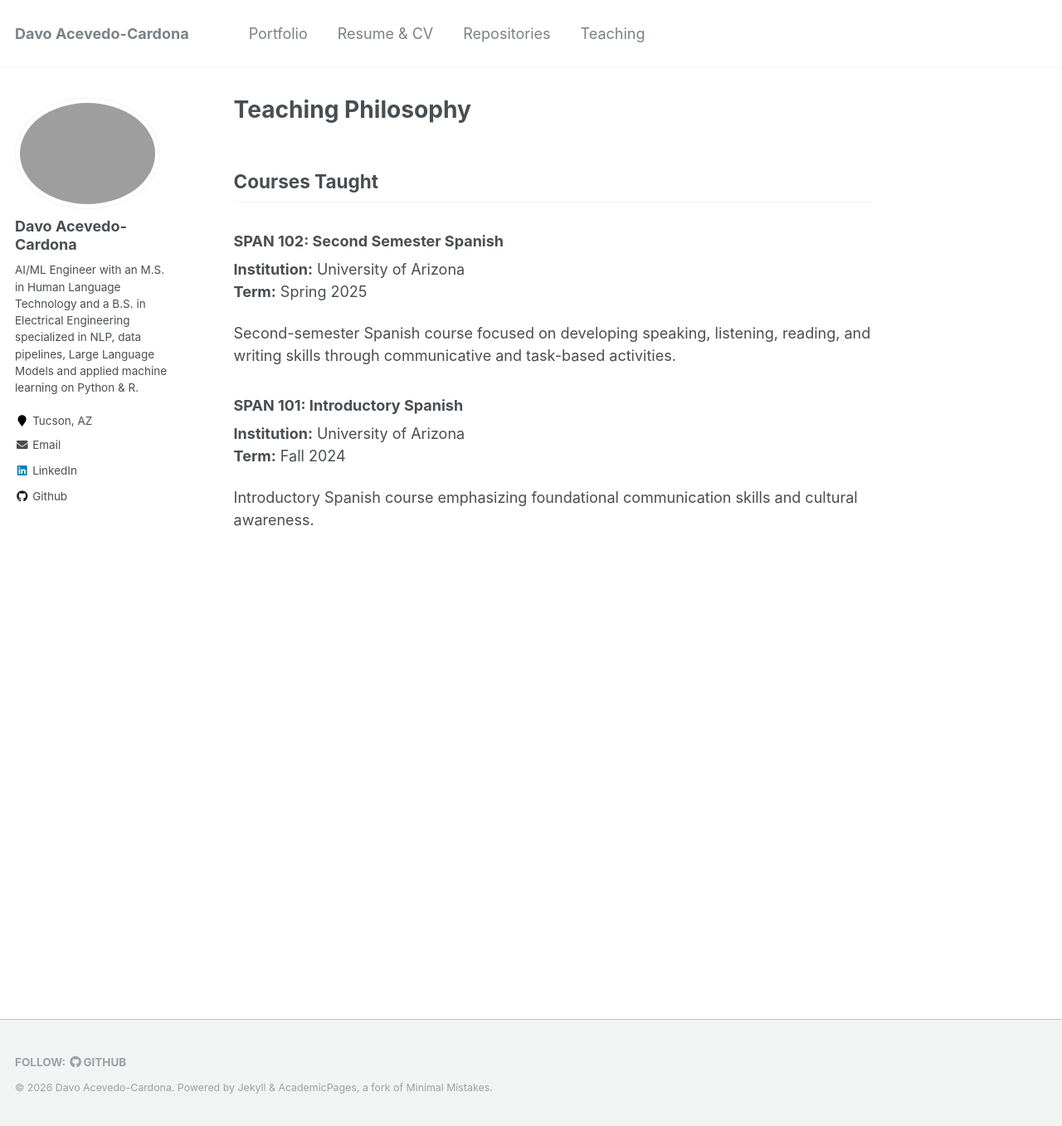
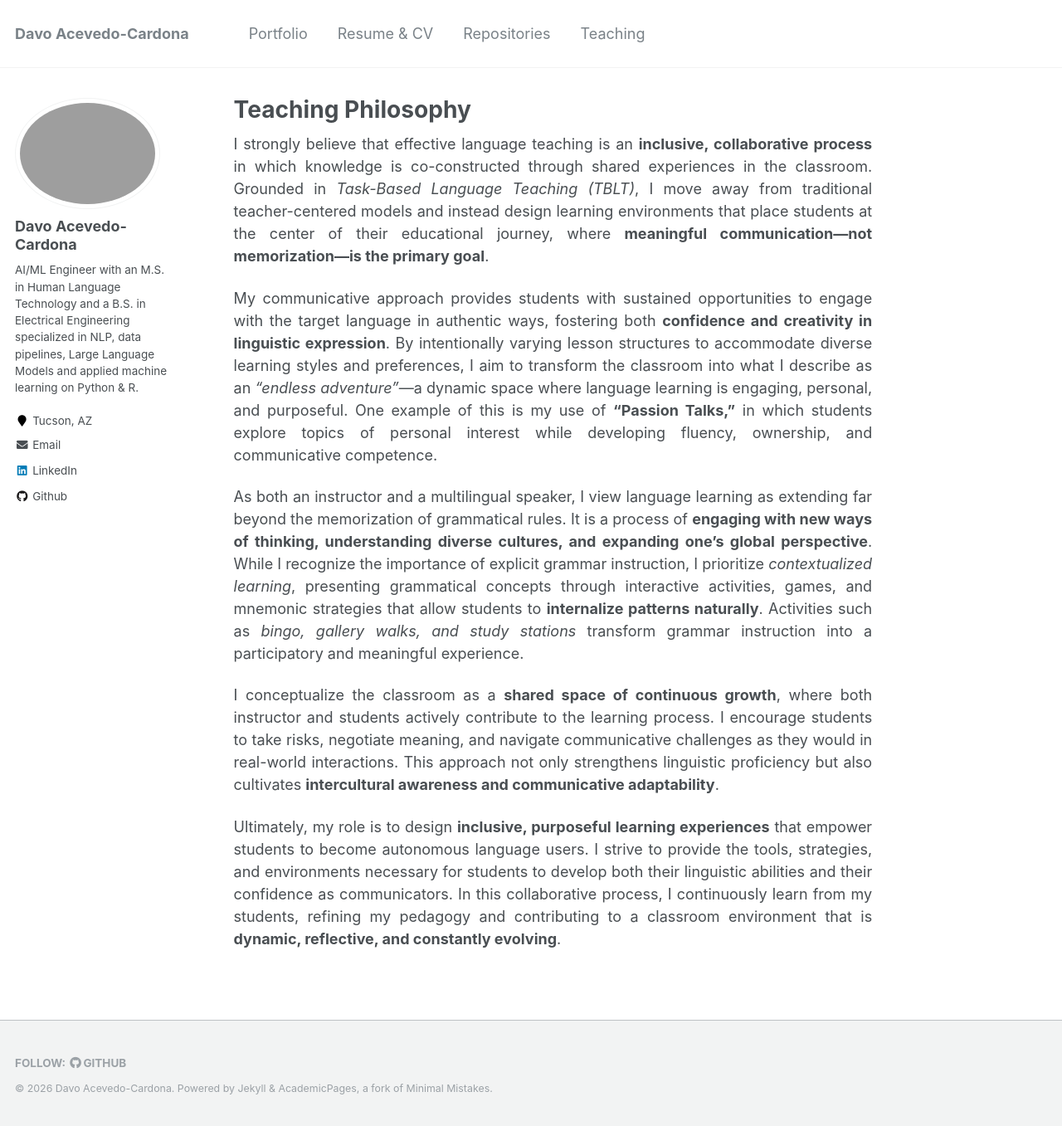
Before and after one commit to lldavoll/lldavoll.github.io, a Jekyll site: the page built from _pages/teaching_philosophy.md, in a window 1280 px wide and 1357 px high. Shown: the whole window at 83% size. Built offline with Jekyll 4.4.1, drawn with Linux system fonts in a browser that asks for light colours.

Commit message:
Update teaching_philosophy.md

```diff
--- a/_pages/teaching_philosophy.md
+++ b/_pages/teaching_philosophy.md
@@ -5,16 +5,16 @@ permalink: /teaching_philosophy/
 author_profile: true
 ---
 
-## Courses Taught
+<div style="text-align: justify;">
 
-### SPAN 102: Second Semester Spanish
-**Institution:** University of Arizona
-**Term:** Spring 2025
+<p>I strongly believe that effective language teaching is an <strong>inclusive, collaborative process</strong> in which knowledge is co-constructed through shared experiences in the classroom. Grounded in <em>Task-Based Language Teaching (TBLT)</em>, I move away from traditional teacher-centered models and instead design learning environments that place students at the center of their educational journey, where <strong>meaningful communication—not memorization—is the primary goal</strong>.</p>
 
-Second-semester Spanish course focused on developing speaking, listening, reading, and writing skills through communicative and task-based activities.
+<p>My communicative approach provides students with sustained opportunities to engage with the target language in authentic ways, fostering both <strong>confidence and creativity in linguistic expression</strong>. By intentionally varying lesson structures to accommodate diverse learning styles and preferences, I aim to transform the classroom into what I describe as an <em>“endless adventure”</em>—a dynamic space where language learning is engaging, personal, and purposeful. One example of this is my use of <strong>“Passion Talks,”</strong> in which students explore topics of personal interest while developing fluency, ownership, and communicative competence.</p>
 
-### SPAN 101: Introductory Spanish
-**Institution:** University of Arizona
-**Term:** Fall 2024
+<p>As both an instructor and a multilingual speaker, I view language learning as extending far beyond the memorization of grammatical rules. It is a process of <strong>engaging with new ways of thinking, understanding diverse cultures, and expanding one’s global perspective</strong>. While I recognize the importance of explicit grammar instruction, I prioritize <em>contextualized learning</em>, presenting grammatical concepts through interactive activities, games, and mnemonic strategies that allow students to <strong>internalize patterns naturally</strong>. Activities such as <em>bingo, gallery walks, and study stations</em> transform grammar instruction into a participatory and meaningful experience.</p>
 
-Introductory Spanish course emphasizing foundational communication skills and cultural awareness.
+<p>I conceptualize the classroom as a <strong>shared space of continuous growth</strong>, where both instructor and students actively contribute to the learning process. I encourage students to take risks, negotiate meaning, and navigate communicative challenges as they would in real-world interactions. This approach not only strengthens linguistic proficiency but also cultivates <strong>intercultural awareness and communicative adaptability</strong>.</p>
+
+<p>Ultimately, my role is to design <strong>inclusive, purposeful learning experiences</strong> that empower students to become autonomous language users. I strive to provide the tools, strategies, and environments necessary for students to develop both their linguistic abilities and their confidence as communicators. In this collaborative process, I continuously learn from my students, refining my pedagogy and contributing to a classroom environment that is <strong>dynamic, reflective, and constantly evolving</strong>.</p>
+
+</div>
```
